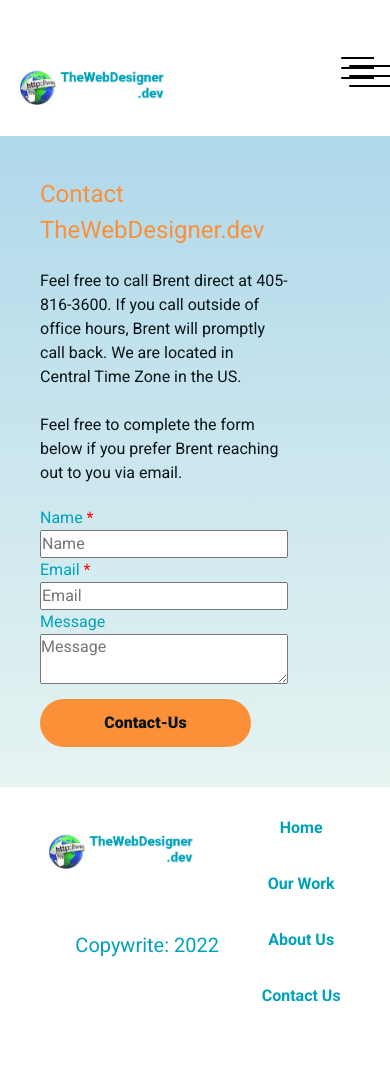
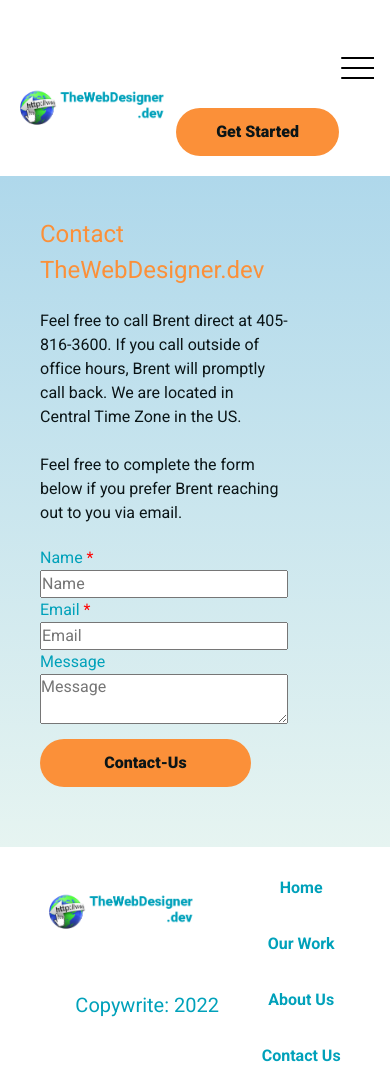
Before and after one commit to eyraptor/The-Web-Developer-dev, a website built with Vite: page contact.html in a window 390 px wide. Before the commit the page ends 1012 px from the top, so only its background shows below. Built offline with nearby package versions, Linux system fonts and the light colour scheme.

Commit message:
Fixed Get Started Button

```diff
--- a/contact.html
+++ b/contact.html
@@ -18,7 +18,7 @@
       <div class="nav-wrapper">
         <a href="\index.html"><img class="hero-pic" src="images\Logo images\1 - TheWebDesigner.devLogo.png" alt="Logo"></a>
         <button class="mobile-nav-toggle" aria-controls="primary-navigation">
-          <img class="icon-hamburger" src="images\hamburger-menu-svgrepo-com.svg" aria-hidden="true">
+          <img class="icon-hamburger" aria-hidden="true">
           <img class="icon-close" src="images\icon-close.svg" aria-hidden="true">
           <span class="visually-hidden">Menu</span>
         </button>
@@ -31,7 +31,7 @@
             <li><a href="\contact.html">Contact</a></li>
           </ul>
         </nav>
-        <button class="button display-md-inline-flex display-sm-none" onclick="window.location.href='#email-form';">Get Started</button>
+        <button class="button display-md-inline-flex" onclick="window.location.href='#email-form';">Get Started</button>
       </div>
     </div>
   </header>
--- a/css/style.css
+++ b/css/style.css
@@ -208,6 +208,7 @@ body {
   box-shadow: 0 1.125em 1em -1em var(--cls-primary-200);
   font-size: var(--size-400);
   margin-top: 60px;
+  margin-bottom: 20px;
   margin-right: 35px;
 }
 
@@ -423,7 +424,6 @@ body {
 h1 {
   font-size:  var(--size-700);
   text-align: center;
-  margin: 80px 0px;
 }
 
 p {
```
Also changed, not shown: about.html (+2 -2 lines), projects.html (+2 -2 lines).
